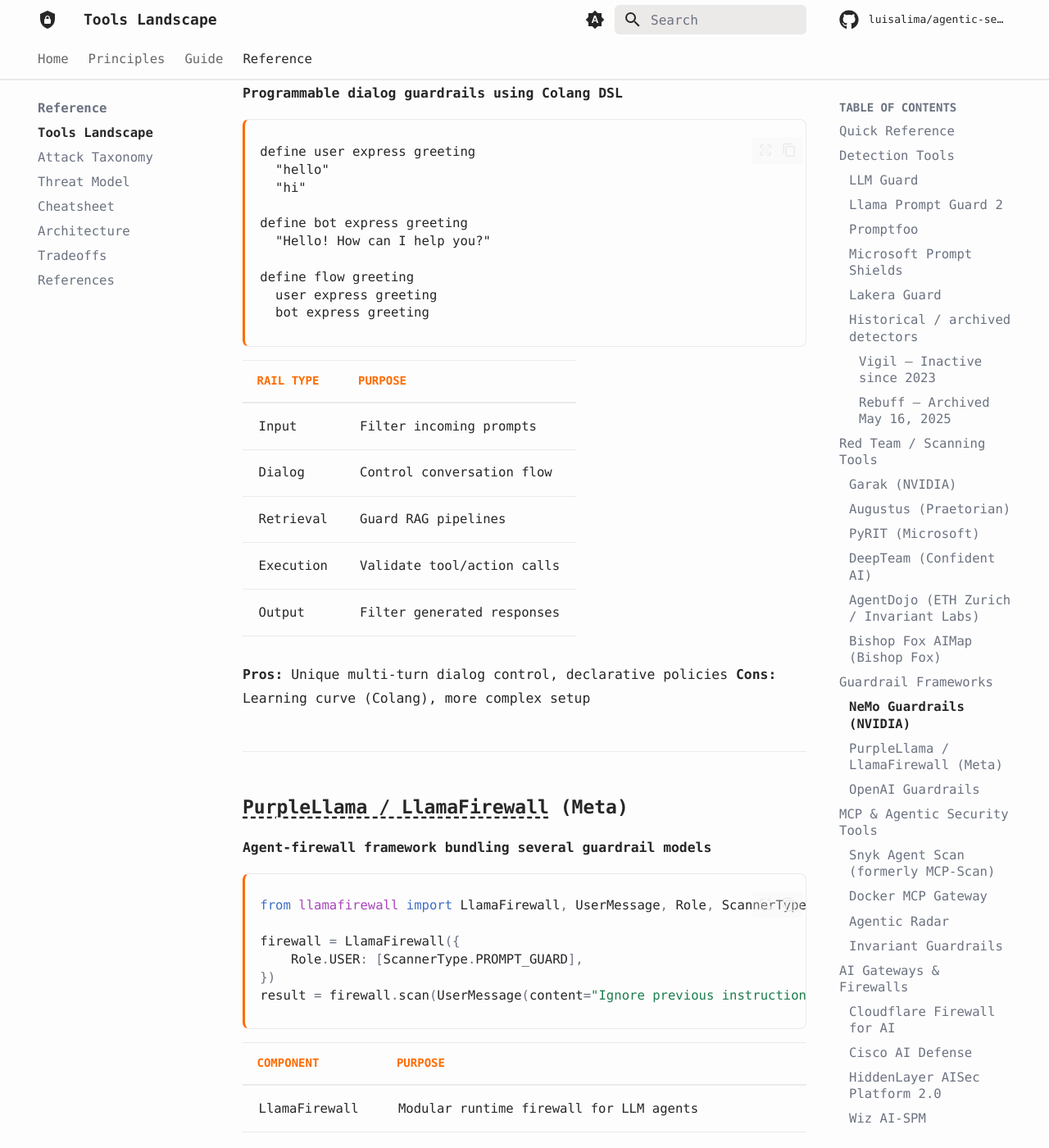
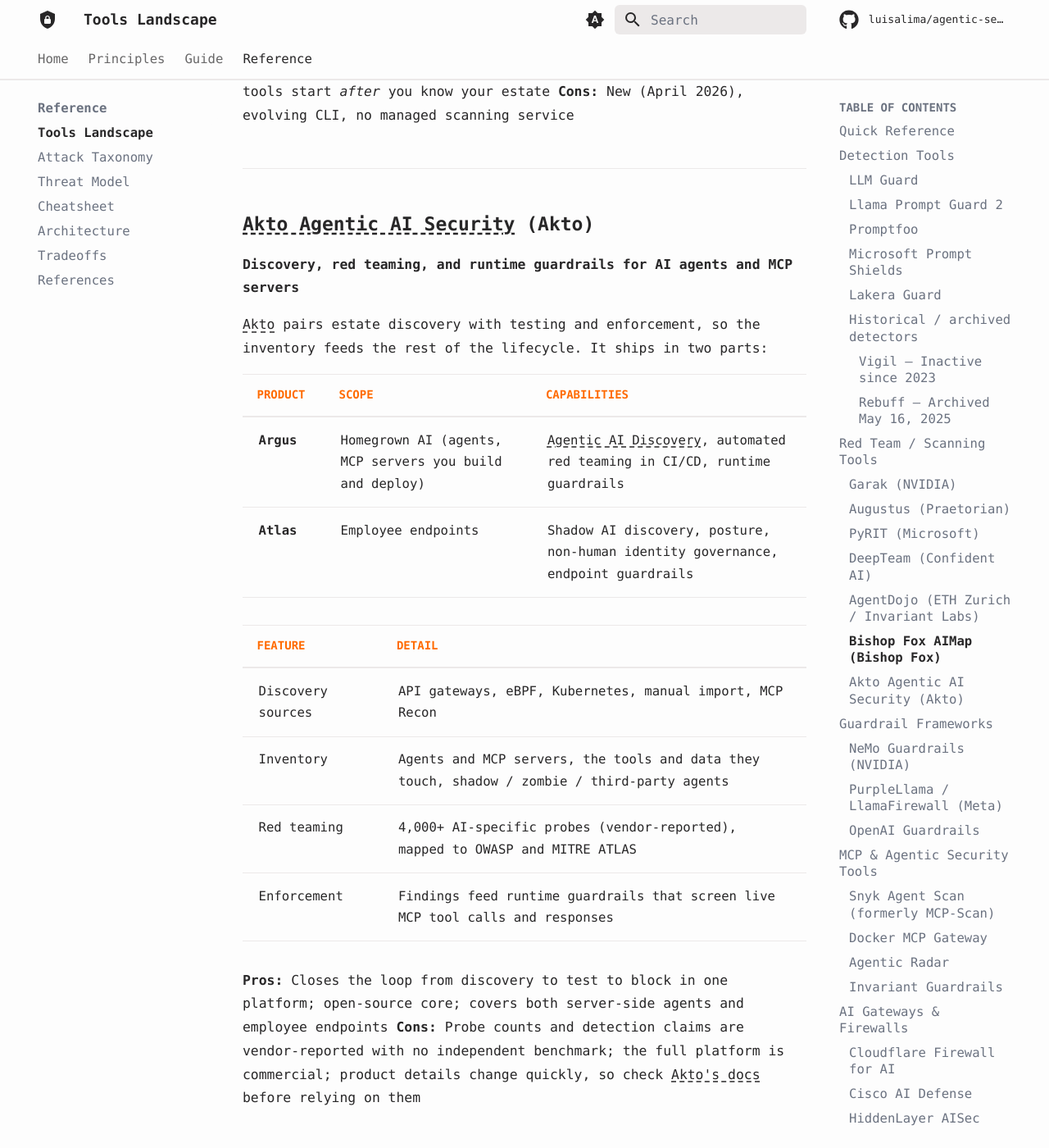
Before and after one commit to luisalima/agentic-security, an MkDocs documentation site: the page built from docs/reference/tools.md, in a window 1280 px wide and 1400 px high, scrolled down 17584 px. Shown: the whole window at 82% size. Built offline with MkDocs 1.6.1 and Material for MkDocs 9.7.7, drawn with Linux system fonts in a browser that asks for light colours; some web fonts are replaced; comment, search, counter and statistics services are not loaded; some of the changed text lies outside the part shown.

Commit message:
docs: add Akto Agentic AI Security to tools reference

```diff
--- a/docs/reference/tools.md
+++ b/docs/reference/tools.md
@@ -25,6 +25,7 @@ A comprehensive comparison of tools for defending against prompt injection and o
 | [AWS Bedrock Guardrails](https://aws.amazon.com/bedrock/guardrails/) | Guardrails | Commercial | Content filters, denied topics, PII, prompt-attack + contextual grounding | ✅ Active |
 | [AgentDojo](https://github.com/ethz-spylab/agentdojo) | Benchmark | Apache 2.0 | Agentic prompt-injection benchmark (ETH/Invariant, NeurIPS 2024) | ✅ Active |
 | [Bishop Fox AIMap](https://github.com/BishopFox/aimap) | Recon | OSS | Shodan-style discovery of exposed MCP / model-runner endpoints | ✅ Active |
+| [Akto Agentic AI Security](https://www.akto.io/agentic-security) | Agent Security | Commercial (OSS core) | Agent + MCP discovery, automated red teaming, runtime guardrails (Argus for homegrown AI, Atlas for endpoints) | ✅ Active |
 | [Snyk Agent-Scan](https://github.com/snyk/agent-scan) | MCP Security | OSS | MCP + agent skill scanner — tool poisoning, tool shadowing (formerly MCP-Scan) | ✅ Active |
 | [Cisco MCP-Scanner](https://github.com/cisco-ai-defense/mcp-scanner) | MCP Security | Apache 2.0 | YARA + LLM-as-judge MCP server scanner | ✅ Active |
 | [MCP-Shield](https://github.com/riseandignite/mcp-shield) | MCP Security | OSS | Detects tool poisoning + hidden instructions in installed MCP servers | ✅ Active |
@@ -320,6 +321,28 @@ aimap scan-range 10.0.0.0/16 --fingerprint mcp,ollama,vllm,litellm,langserve,gra
 
 **Pros:** Recon angle that other tools assume away — most LLM security tools start *after* you know your estate
 **Cons:** New (April 2026), evolving CLI, no managed scanning service
+
+---
+
+### [Akto Agentic AI Security](https://www.akto.io/agentic-security) (Akto)
+**Discovery, red teaming, and runtime guardrails for AI agents and MCP servers**
+
+[Akto](https://github.com/akto-api-security/akto) pairs estate discovery with testing and enforcement, so the inventory feeds the rest of the lifecycle. It ships in two parts:
+
+| Product | Scope | Capabilities |
+|---------|-------|--------------|
+| **Argus** | Homegrown AI (agents, MCP servers you build and deploy) | [Agentic AI Discovery](https://ai-security-docs.akto.io/akto-argus-agentic-ai-security-for-homegrown-ai/agentic-ai-discovery), automated red teaming in CI/CD, runtime guardrails |
+| **Atlas** | Employee endpoints | Shadow AI discovery, posture, non-human identity governance, endpoint guardrails |
+
+| Feature | Detail |
+|---------|--------|
+| Discovery sources | API gateways, eBPF, Kubernetes, manual import, MCP Recon |
+| Inventory | Agents and MCP servers, the tools and data they touch, shadow / zombie / third-party agents |
+| Red teaming | 4,000+ AI-specific probes (vendor-reported), mapped to OWASP and MITRE ATLAS |
+| Enforcement | Findings feed runtime guardrails that screen live MCP tool calls and responses |
+
+**Pros:** Closes the loop from discovery to test to block in one platform; open-source core; covers both server-side agents and employee endpoints
+**Cons:** Probe counts and detection claims are vendor-reported with no independent benchmark; the full platform is commercial; product details change quickly, so check [Akto's docs](https://ai-security-docs.akto.io/) before relying on them
 
 ---
 
@@ -635,6 +658,7 @@ Pick by what you need to do.
 
 ### Estate discovery
 - **[Bishop Fox AIMap](https://github.com/BishopFox/aimap)** — Shodan-style discovery of exposed MCP / Ollama / vLLM / LiteLLM / LangServe / Gradio / ComfyUI endpoints
+- **[Akto Agentic AI Security](https://www.akto.io/agentic-security)** — Inventory of agents and MCP servers (gateways, eBPF, Kubernetes, MCP Recon) with red teaming and runtime guardrails on top
 
 ### Research / learning
 - **This repo** — Build each defense from first principles in the notebooks
```
